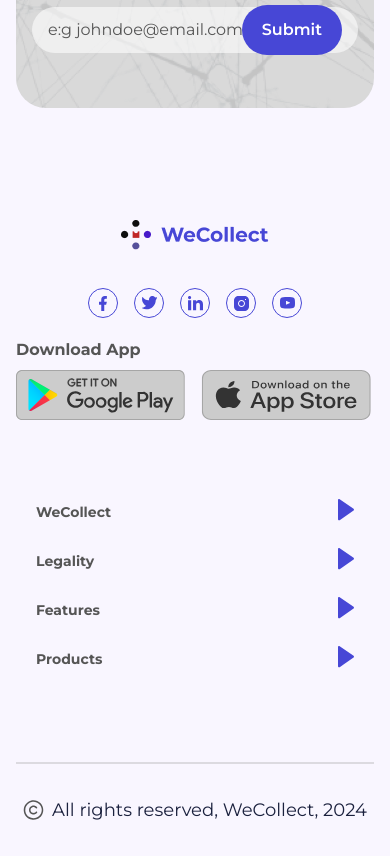
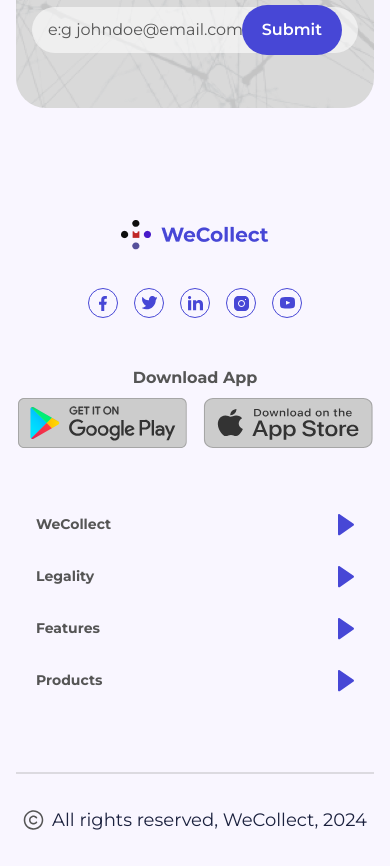
Before and after one commit to Daniekeys/temporary-hosting, a Next.js app: page /home in a window 390 px wide. Shown: the part 8865-9731 px from the top of the page. Built offline with nearby package versions, Linux system fonts and the light colour scheme.

Commit message:
fixed footer

```diff
--- a/components/LandingPage/FooterFaq.tsx
+++ b/components/LandingPage/FooterFaq.tsx
@@ -3,11 +3,12 @@ import Image from "next/image";
 import { mobileFooterData } from "../../utils/mobileFooterData";
 import blueangle from "../../assets/svg/blueangleright.svg";
 import grayangle from "../../assets/svg/grayangledown.svg";
+import { useRouter } from "next/router";
 
 function FooterFaq() {
   return (
     <div className="w-full h-auto mt-[66px] md:hidden">
-      <div className="flex flex-col">
+      <div className="flex flex-col gap-[30px]">
         {mobileFooterData.map((item: any, index: number) => {
           return <SingleActivities item={item} key={index} />;
         })}
@@ -21,7 +22,7 @@ export default FooterFaq;
 const SingleActivities = ({ item }: any) => {
   const [isOpen, setIsOpen] = useState(false);
   const { title, list1, list2, list3, list4, list5 } = item;
-
+  const router = useRouter();
   return (
     <div className="w-full rounded-[20px] px-5">
       <div
@@ -30,7 +31,7 @@ const SingleActivities = ({ item }: any) => {
       >
         <p
           className="text-[14px] font-bold cursor-pointer
-        text-[#555555] mb-3 mt-4"
+        text-[#555555] "
         >
           {title}
         </p>
@@ -44,12 +45,38 @@ const SingleActivities = ({ item }: any) => {
         </p>
       </div>
       {isOpen && (
-        <div className="text-[#555555] text-[14px] font-medium">
-          <p className="mt-4">{list1}</p>
-          <p className="mt-3">{list2}</p>
-          <p className="mt-3">{list3}</p>
-          <p className="mt-3">{list4}</p>
-          <p className="mt-3">{list5}</p>
+        <div className="text-[#555555] text-[14px] font-medium  flex flex-col gap-[30px] mt-4">
+          <p
+            onClick={() => router.push(list1?.url)}
+            className="mt-4 hover:bg-mainBlue w-fit hover:text-white text-sm text-ash hover:py-2 hover:px-4 hover:rounded-md"
+          >
+            {list1?.name}
+          </p>
+          <p
+            onClick={() => router.push(list2?.url)}
+            className="mt-3 hover:bg-mainBlue w-fit hover:text-white text-sm text-ash hover:py-2 hover:px-4 hover:rounded-md"
+          >
+            {list2?.name}
+          </p>
+          <p
+            onClick={() => router.push(list3?.url)}
+            className="mt-3 hover:bg-mainBlue w-fit hover:text-white text-sm text-ash hover:py-2 hover:px-4 hover:rounded-md"
+          >
+            {list3?.name}
+          </p>
+          <p
+            onClick={() => router.push(list4?.url)}
+            className="mt-3 hover:bg-mainBlue w-fit hover:text-white text-sm text-ash hover:py-2 hover:px-4 hover:rounded-md"
+          >
+            {list4?.name}
+          </p>
+
+          <p
+            onClick={() => router.push(list5?.url)}
+            className="mt-3 hover:bg-mainBlue w-fit hover:text-white text-sm text-ash hover:py-2 hover:px-4 hover:rounded-md"
+          >
+            {list5?.name}
+          </p>
         </div>
       )}
     </div>
--- a/components/LandingPage/Section.tsx
+++ b/components/LandingPage/Section.tsx
@@ -79,6 +79,7 @@ const Section = () => {
   return (
     <ContainerLayout>
       <div
+        id="features"
         className="w-full h-auto mt-0 lg:pt-[98px] flex flex-col md:flex-row justify-between items-center overflow-x-hidden flow-hide  "
         data-aos="fade-up"
         data-aos-duration="1000"
--- a/components/footer/new-footer.jsx
+++ b/components/footer/new-footer.jsx
@@ -108,10 +108,10 @@ const NewFooter = () => {
                     />
                   </Link>
                 </div>
-                <p className="text-ash font-bold text-base mt-5">
+                <p className="text-ash font-bold text-base mt-12 text-center mx-auto lg:mx-0 lg:text-start">
                   Download App
                 </p>
-                <div className="flex items-center gap-4 mt-2 ">
+                <div className="flex items-center gap-4 mt-2 justify-center lg:justify-start ">
                   <Link href="/">
                     <Image
                       src={googleIcon}
--- a/utils/mobileFooterData.ts
+++ b/utils/mobileFooterData.ts
@@ -2,30 +2,82 @@ export const mobileFooterData = [
   {
     id: 1,
     title: "WeCollect",
-    list1: "Products",
-    list2: "Projects",
-    list3: "Use cases",
-    list4: "Blog",
-    list5: "Contact Us",
+    list1: {
+      name: "Products",
+      url: "/innovations",
+    },
+    list2: {
+      name: "Projects",
+      url:"/our-project"
+    },
+    list3:
+    {
+      name: "Use Cases",
+      url:"/applicable-cases"
+    },
+
+
+    list4:
+      {
+      name: "Blog",
+      url:"/blog"
+    },
+    list5:
+    {
+      name: "Contact Us",
+      url:"/contact-us"
+    },
   },
   {
     id: 2,
     title: "Legality",
-    list1: "Privacy Policy",
-    list2: "Terms of use",
-    list3: "Cookie Policy",
+    list1:
+    {
+      name: "Privacy Policy",
+      url:"/privacy-policy"
+    },
+    list2:
+    {
+      name: "Term of Use",
+      url:"/term-of-use"
+    },
+    list3:
+    {
+      name: "Cookie Policy",
+      url:"/cookie-policy"
+    },
   },
   {
     id: 3,
     title: "Features",
-    list1: "GPS coordinates",
-    list2: "Real-time data collection",
-    list3: "Secure case management",
+    list1:
+    {
+      name: "GPS coordinates",
+      url:"/home#features"
+    },
+    list2:
+    {
+      name: "Real-time data collection",
+      url:"/home#features"
+    },
+    list3:
+    {
+      name: "Secure case management",
+      url:"/home#feature"
+    },
   },
   {
     id: 4,
     title: "Products",
-    list1: "Delineation  app",
-    list2: "Project Management Dashboard",
+    list1:
+    {
+      name: "Delineation app",
+      url:"/innovations#app"
+    },
+    list2:
+    {
+      name: "Project Management Dashboard",
+      url:"/innovations#dashboard"
+    },
   },
 ];
```
